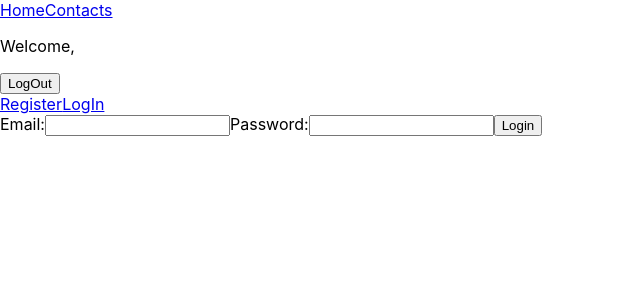
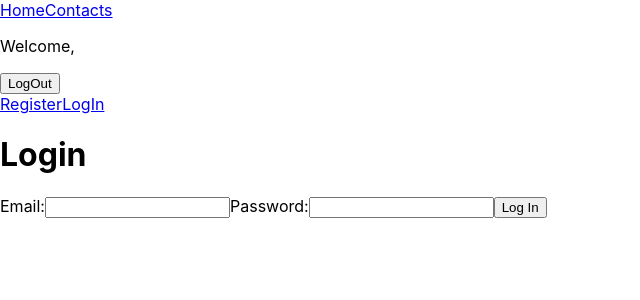
Before and after one commit to Totalinfonet/goit-react-hw-08-phonebook, a React (Create React App) app: page /goit-react-hw-08-phonebook/login in a window 1280 px wide. Shown: the top 300 px of the page, without its empty margins (0-640 px from the left). Built offline with nearby package versions, Linux system fonts and the light colour scheme.

Commit message:
LoginForm Added

```diff
--- a/public/index.html
+++ b/public/index.html
@@ -24,7 +24,7 @@
       work correctly both with client-side routing and a non-root public URL.
       Learn how to configure a non-root public URL by running `npm run build`.
     -->
-    <title>React App</title>
+    <title>Phonebook</title>
 
     <!-- Start Single Page Apps for GitHub Pages -->
     <script type="text/javascript">
--- /dev/null
+++ b/src/components/LoginForm/LoginForm.jsx
@@ -0,0 +1,32 @@
+import { useDispatch } from 'react-redux';
+import { logIn } from 'redux/auth/operations';
+
+export const LoginForm = () => {
+  const dispatch = useDispatch();
+
+  const handleSubmit = e => {
+    e.preventDefault();
+    const form = e.currentTarget;
+    dispatch(
+      logIn({
+        email: form.elements.email.value,
+        password: form.elements.password.value,
+      })
+    );
+    form.reset();
+  };
+
+  return (
+    <form onSubmit={handleSubmit} autoComplete="off">
+      <label>
+        Email:
+        <input type="email" name="email" required />
+      </label>
+      <label>
+        Password:
+        <input type="password" name="password" required />
+      </label>
+      <button type="submit">Log In</button>
+    </form>
+  );
+};
--- a/src/pages/Login.jsx
+++ b/src/pages/Login.jsx
@@ -1,16 +1,11 @@
+import { LoginForm } from 'components/LoginForm/LoginForm';
+
 const Login = () => {
   return (
-    <form>
-      <label>
-        Email:
-        <input type="email" name="email" required />
-      </label>
-      <label>
-        Password:
-        <input type="password" name="password" required />
-      </label>
-      <button type="submit">Login</button>
-    </form>
+    <div>
+      <h1>Login</h1>
+      <LoginForm />
+    </div>
   );
 };
 
```
Also changed, not shown: 1 other file (tests, documents, lock files or other folders).
